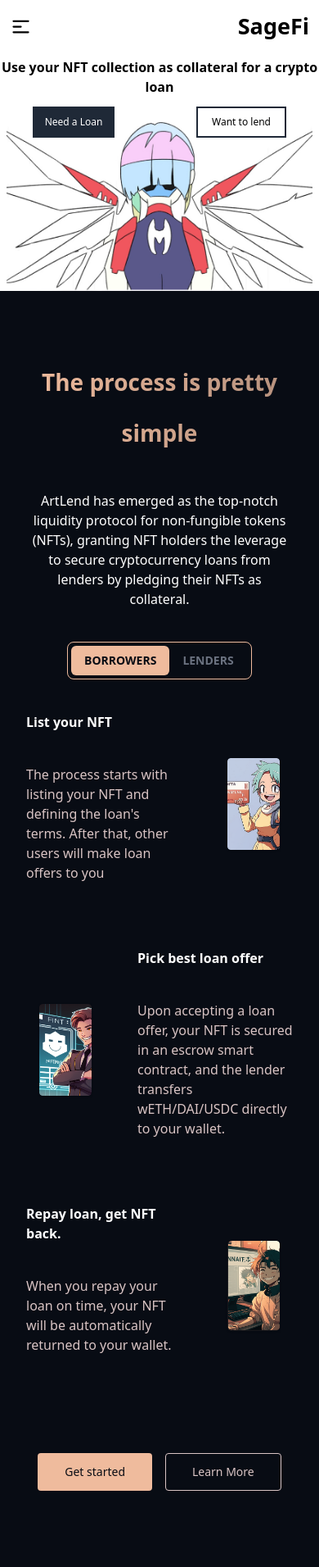
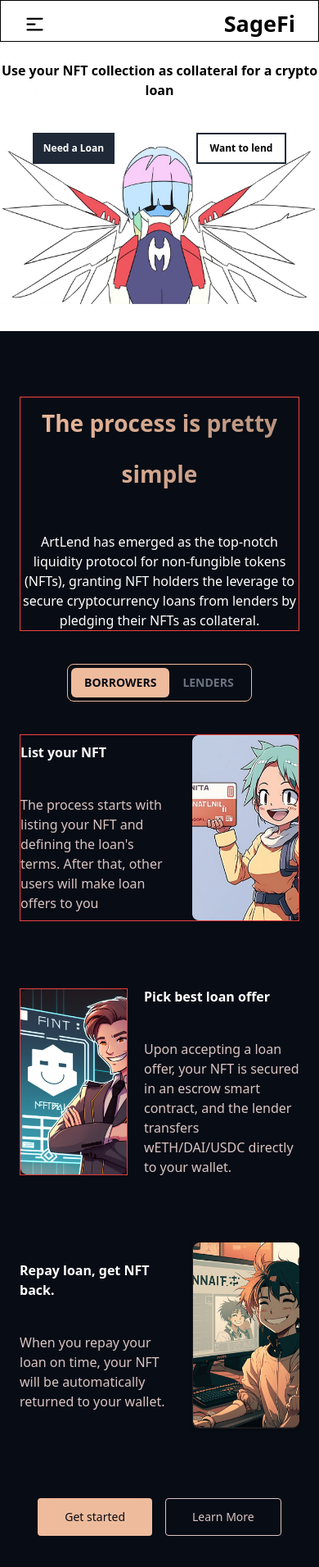
Before and after one commit to sem22-dev/NFT-LEND, a Next.js app: page / in a window 390 px wide. Shown: the top 1912 px of the page at 82% size. Built offline with nearby package versions, Linux system fonts and the light colour scheme.

Commit message:
done for the day

```diff
--- a/app/Landing.tsx
+++ b/app/Landing.tsx
@@ -5,10 +5,10 @@
     return(
 
         <div>
-            <div className=" bg-center  bg-contain bg-no-repeat sm:max-w-full h-[600px] lg:h-[980px] mt-8 lg:pt-56 top-0 md:block hidden" style={{ backgroundImage: "url('/images/backgroundImage2.png')" }}>
+            <div className="mx-16  bg-center bg-contain bg-no-repeat sm:max-w-full h-[600px] lg:h-[700px]  md:block hidden" style={{ backgroundImage: "url('/images/backgroundImage3.png')" }}>
                     <div className=" container flex flex-col gap-8 mx-auto ">
 
-                        <div className=" sm:pt-32 lg:pt-10 items-center lg:px-20 px-20 2xl:px-48 lg:pb-0 flex justify-center lg:text-[56px] text-[26px] font-bold text-center ">
+                        <div className=" border border-red-500 sm:mt-32 md:mt-10 lg:mt-8 lg:text-[56px] text-[26px] font-bold text-center ">
                             <h1>Use your NFT collection as collateral for a crypto loan</h1>
                         </div>
 
@@ -21,21 +21,22 @@
                     </div>
             </div>
 
-            <div className=" p-0 md:hidden bg-center border-red-500 bg-contain bg-no-repeat max-w-full h-[365px]  " style={{ backgroundImage: "url('/images/mobileBG.png')" }}>
+            <div className=" pt-10 md:hidden bg-center border-red-500 bg-contain bg-no-repeat max-w-full h-[370px]  " style={{ backgroundImage: "url('/images/mobileBG.png')" }}>
 
-            <div className=" relative lg:flex sm:flex flex md:flex flex-col mx-auto ">
+                <div className="  mx-auto ">
 
-                        <div className="absolute text-[16px] w-full font-bold text-center py-20">
-                            <h1>Use your NFT collection as collateral for a crypto loan</h1>
-                        </div>
-
-
-                        <div className="flex flex-row py-[100px] mt-10 items-center justify-center gap-[100px]">
+                    <div className="text-[16px] pb-16 w-full font-bold text-center">
+                            <h1 className='pb-10'>Use your NFT collection as collateral for a crypto loan</h1>
+                        <div className="flex flex-row  items-center justify-center gap-[100px]">
                             <button className="w-[100px] h-[38px] text-white text-[12px]  bg-gray-800">Need a Loan</button>
 
                             <button className="w-[110px] h-[38px] text-[12px] border-gray-800 bg-transparent border-2">Want to lend</button>
                         </div>
                     </div>
+
+
+
+                </div>
 
             </div>
 
--- a/app/Navbar.tsx
+++ b/app/Navbar.tsx
@@ -13,12 +13,12 @@
 
 
     return(
-        <div>
-            <div className=' z-10 relative pt-48 xl:pt-32 hidden lg:block'>
-            <div className="flex mx-auto justify-between items-center container py-3 px-20 2xl:px-48">
+        <div className="border border-red-500 mt-8 mx-16">
+            <div className=' z-10 relative hidden lg:block'>
+            <div className="flex mx-auto justify-between items-center container">
                 <Link href="/" className="text-[45px] font-extrabold ">SageFi</Link>
 
-                <div className="flex gap-4 xl:gap-16 text-[18px]">
+                <div className="flex  gap-4 xl:gap-16 text-[18px]">
                     <Link href="/Process">Our Process</Link>
                     <Link className="flex flex-row gap-2" href="/Lend"><p>Lend</p> <GoChevronDown className="h-[24px] mt-1 cursor-pointer"/></Link>
                     <Link className="flex flex-row gap-2" href="/Loan"><p>Loan</p> <GoChevronDown className="h-[24px] mt-1 cursor-pointer"/></Link>
@@ -27,24 +27,24 @@
                 </div>
 
                 <div>
-                <button type="button" className="text-white bg-bg hover:bg-header hover:text-bg2 border border-transparent focus:ring-4 focus:outline-none focus:ring-gray-100 font-medium rounded-lg text-sm px-5 py-2.5 text-center inline-flex items-center dark:focus:ring-gray-600 dark:bg-gray-800 dark:text-white dark:hover:bg-gray-700 mr-2 mb-2">
+                    <button type="button" className="text-white bg-bg hover:bg-header hover:text-bg2 border border-transparent focus:ring-4 focus:outline-none focus:ring-gray-100 font-medium rounded-lg text-sm px-5 py-2.5 text-center inline-flex items-center dark:focus:ring-gray-600 dark:bg-gray-800 dark:text-white dark:hover:bg-gray-700 mr-2 mb-2">
                     <Image className="mr-[5px]" src="/images/meta.svg" alt="metamask" width={20} height={20}/>
                     Connect with MetaMask
                     </button>
                 </div>
-           </div>
+            </div>
         </div>
 
 
-           <div className={`${toggleMenu ? 'h-full' : 'h-16'} w-screen lg:hidden z-20 absolute  mx-auto  `}>
+           <div className={`${toggleMenu ? 'h-full' : ''} border border-black w-screen lg:hidden z-20 absolute top-0 left-0  `}>
 
-                <div className={` ${toggleMenu ? 'bg-transparent' : 'bg-white'} flex justify-between items-center px-3 py-3  sm:px-8 sm:pt-4 md:px-16`}>
+                <div className={` ${toggleMenu ? 'bg-transparent' : 'bg-white'} flex justify-between items-center px-7 sm:px-8 pt-2 md:px-16 lg:px-24`}>
                     <HiOutlineMenuAlt1 fontSize={27} onClick={() => setToggleMenu(!toggleMenu)}/>
                     <Link href="/" className=" text-[27px] font-extrabold ">SageFi</Link>
                 </div>
                 {
                     toggleMenu && (
-                        <div  className= {`flex fixed top-0 h-[200vh]  w-full ${toggleMenu ? 'bg-littleBlack' : ''}`}>
+                        <div  className= {`flex fixed top-0   w-full ${toggleMenu ? 'bg-littleBlack' : ''}`}>
                             <div className=" flex row w-[150%] h-[100vh] bg-gray-700 flex-col z-10 top-0 left-0 slide-side">
                                 <div className="pt-36 pl-8 flex flex-col gap-5 text-[20px] text-white">
                                     <Link  onClick={() => setToggleMenu(false)} className="flex flex-row" href="/"><p>Home</p> </Link>
--- a/app/Process/page.tsx
+++ b/app/Process/page.tsx
@@ -1,50 +1,22 @@
-// export default function Process(){
-//     return(
-//         <div className=" flex flex-col w-[100%] bg-gray-800 h-[100%] lg:p-20 p-0 sm:p-8">
-
-//             <div className="flex flex-col gap-10 items-center justify-center text-center">
-//                     <div className="color-code-1 lg:text-[54px] text-[28px] lg:leading-[129px] leading-[62px] font-bold">
-//                         <h1>The process is pretty simple</h1>
-//                     </div>
-
-//                     <div className="text-white lg:text-[32px]">
-//                         <p>ArtLend has emerged as the top-notch liquidity protocol for
-//                         non-fungible tokens (NFTs), granting NFT holders the leverage to secure cryptocurrency loans from lenders by
-//                         pledging their NFTs as collateral.</p>
-//                     </div>
-//             </div>
+import TvlDash from "../tvl"
 
 
-//         <div className=" flex flex-row container p-20 gap-5 items-center justify-center">
-//             <div className="color-code-1 leading-10 text-[24px] cursor-pointer">
-//                 <h2>Borrowers</h2>
-//             </div>
-//             <div className="text-[24px] text-gray-500 cursor-pointer">
-//                 <h2>Lenders</h2>
-//             </div>
-
-//         </div>
-//         </div>
-//     )
-// }
-
-import TvlDash from "../tvl"
 
 export default function Process(){
     return(
-        <div className="flex flex-col w-[100%] bg-bg h-[100%] lg:p-20 p-8 pt-20 sm:pt-30">
+        <div className="flex flex-col w-[100%] bg-bg h-[100%] pt-20 sm:pt-30">
 
-            <div className=" flex flex-col gap-10 items-center justify-center text-center">
+            <div className=" border border-red-500 mx-6 md:mx-16 flex flex-col gap-10 items-center justify-center text-center">
                     <div className="color-code-1 lg:text-[54px] text-[28px] lg:leading-[129px] leading-[62px] font-bold">
                         <h1>The process is pretty simple</h1>
                     </div>
 
-                    <div className="text-white lg:text-[32px]">
+                    <div className="text-white sm:text-[25px] lg:text-[32px]">
                         <p>ArtLend has emerged as the top-notch liquidity protocol for
                         non-fungible tokens (NFTs), granting NFT holders the leverage to secure cryptocurrency loans from lenders by
                         pledging their NFTs as collateral.</p>
                     </div>
-                </div>
+            </div>
 
                 <div className="mx-auto md:text-lg my-10 md:my-20 w-[226px] inline-flex rounded-lg border border-header font-bold p-1">
                     <button
@@ -62,7 +34,7 @@
 
 
 
-                <div className="flex flex-row justify-center gap-10 items-center mb-20">
+                <div className=" border border-red-500 mx-6 md:mx-16 flex flex-row justify-center gap-5 lg:gap-20 items-center mb-20">
 
                     <div className="text-white text-24px lg:text-[54px] sm:text-[30px] font-bold ">
                         <h1 className="pb-10">List your NFT</h1>
@@ -72,12 +44,12 @@
                         </p>
                     </div>
 
-                    <div className="w-6/12 sm:w-[300px] px-4">
-                    <img src="/images/1.png" alt="..." className="shadow rounded max-w-full h-auto align-middle border-none mt-4" />
+                    <div className="w-[200px] sm:w-[400px] lg:w-[300px]">
+                    <img src="/images/1.png" alt="..." className="shadow rounded max-w-full h-auto align-middle border-none " />
                     </div>
                 </div>
 
-                <div className="flex flex-row-reverse justify-center gap-10 items-center mb-20">
+                <div className="mx-6 md:mx-16 flex flex-row-reverse justify-center  gap-5 lg:gap-20 items-center mb-20">
 
                     <div className="text-white text-24px lg:text-[54px] sm:text-[30px] font-bold ">
                         <h1 className="pb-10">Pick best loan offer</h1>
@@ -86,26 +58,26 @@
                         </p>
                     </div>
 
-                    <div className="w-6/12 sm:w-[300px] px-4">
-                    <img src="/images/2.png" alt="..." className="shadow rounded max-w-full h-auto align-middle border-none mt-4" />
+                    <div className="border border-red-500 w-[200px]  sm:w-[400px] lg:w-[300px]">
+                    <img src="/images/2.png" alt="..." className="shadow rounded max-w-full h-auto  border-none" />
                     </div>
                 </div>
 
-                <div className="flex flex-row justify-center gap-10 items-center mb-20">
+                <div className="mx-6 md:mx-16 flex flex-row justify-center  gap-5 lg:gap-20 items-center mb-20">
 
-                    <div className="text-white text-24px lg:text-[54px] sm:text-[30px] font-bold ">
+                    <div className= "  text-white text-24px lg:text-[54px] sm:text-[30px] font-bold ">
                         <h1 className="pb-10">Repay loan, get NFT back.</h1>
                         <p className=" font-normal w-[190px] sm:w-[500px] text-primary text-[16px] text-left sm:text-[25px]">
                         When you repay your loan on time, your NFT will be automatically returned to your wallet.
                         </p>
                     </div>
 
-                    <div className="w-6/12 sm:w-[300px] px-4">
-                    <img src="/images/3.png" alt="..." className="shadow rounded max-w-full h-auto align-middle border-none mt-4" />
+                    <div className="w-[200px] sm:w-[400px] lg:w-[300px]">
+                    <img src="/images/3.png" alt="..." className="shadow rounded max-w-full h-auto align-middle border-none " />
                     </div>
                 </div>
 
-        <div className="mt-10 mx-auto flex gap-4 md:gap-6">
+        <div className=" mt-1 mx-auto flex gap-4 md:gap-6">
 
             <div className=" w-30 md:w-60">
             <a
--- a/app/page.tsx
+++ b/app/page.tsx
@@ -7,7 +7,7 @@
 export default function Home() {
   return (
 
-       <main className=" absolute top-[-10px] w-full">
+       <main className="w-full">
           {/* <PreLoader /> */}
            <Landing/>
            <Process />
```
Also changed, not shown: public/images/backgroundImage3.png (added), public/images/mobileBG.png.
